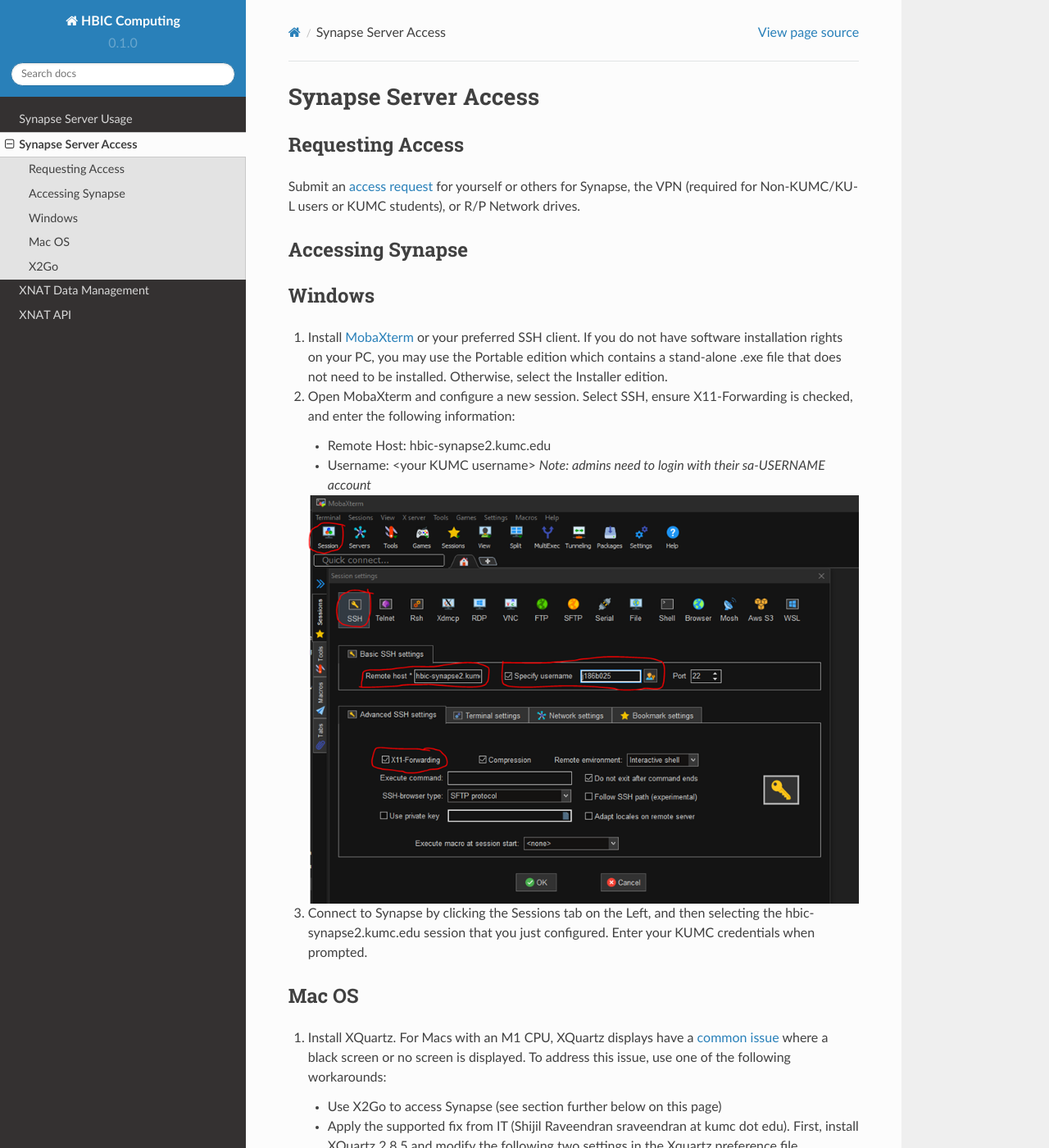
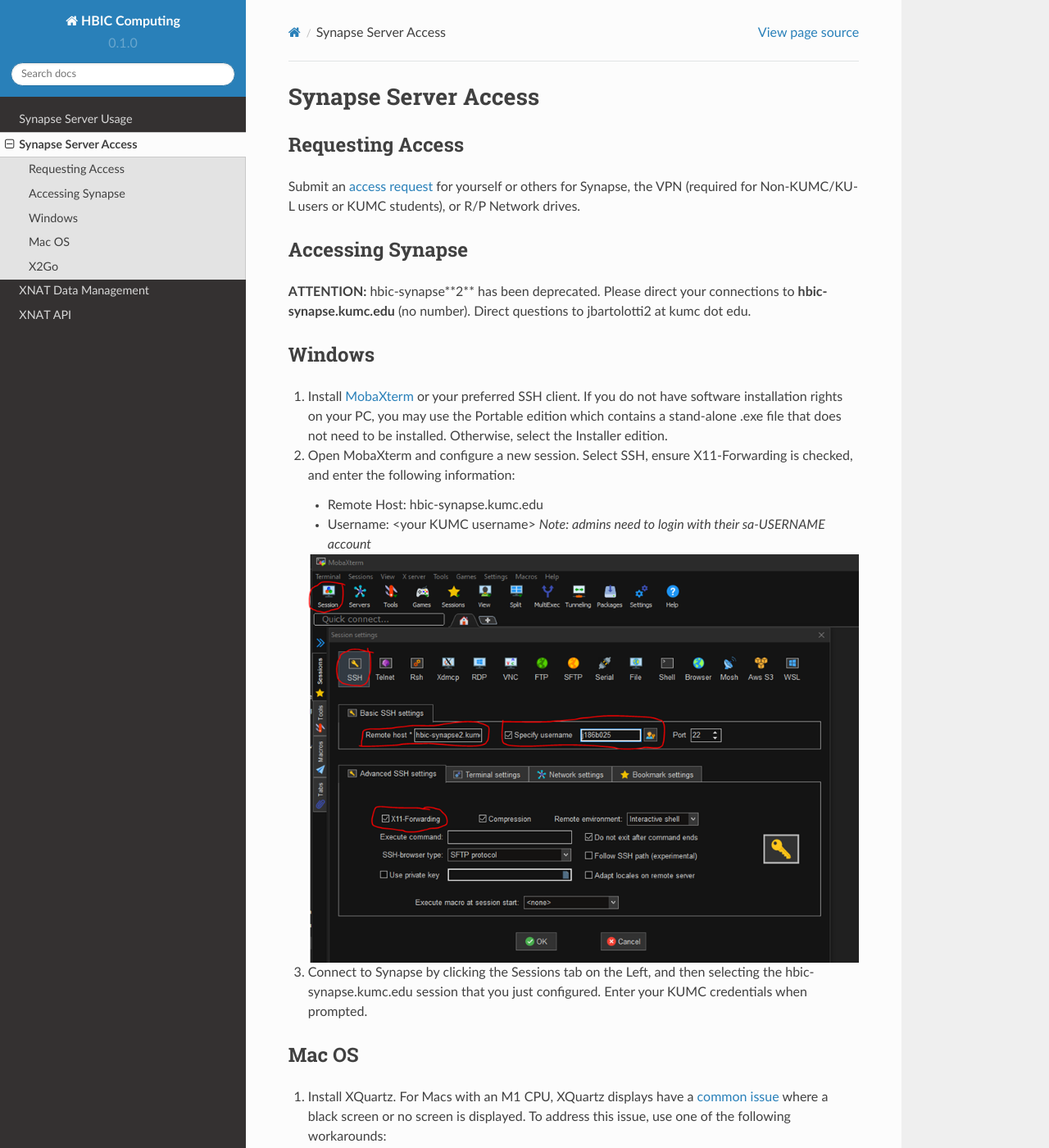
Before and after one commit to jbartolotti/hbic-computing, a Sphinx documentation site: the page built from docs/source/synapse_access.rst, in a window 1280 px wide and 1400 px high. Shown: the whole window at 82% size. Built offline with Sphinx 7.4.7 and the Read the Docs theme 2.0.0, drawn with Linux system fonts in a browser that asks for light colours; some of the changed text lies outside the part shown.

Commit message:
Update synapse_access.rst
hbic-synapse2 to hbic-synapse

```diff
--- a/docs/source/synapse_access.rst
+++ b/docs/source/synapse_access.rst
@@ -13,21 +13,23 @@
 Accessing Synapse
 ------------------------
 
+**ATTENTION:** hbic-synapse**2** has been deprecated. Please direct your connections to **hbic-synapse.kumc.edu** (no number). Direct questions to jbartolotti2 at kumc dot edu.
+
 Windows
 ----------------------
 
 #. Install `MobaXterm <https://mobaxterm.mobatek.net/download-home-edition.html>`_ or your preferred SSH client. If you do not have software installation rights on your PC, you may use the Portable edition which contains a stand-alone .exe file that does not need to be installed. Otherwise, select the Installer edition.
 #. Open MobaXterm and configure a new session. Select SSH, ensure X11-Forwarding is checked, and enter the following information:
 
-   * Remote Host: hbic-synapse2.kumc.edu
+   * Remote Host: hbic-synapse.kumc.edu
 
    * Username: <your KUMC username> *Note: admins need to login with their sa-USERNAME account*
 
    .. image:: media/mobaxterm_1.png
      :width: 800
-     :alt: A screenshot of MobaXterm. A red circle is drawn around the "Session" button on the top row of the application. A pop-up window titled "Session settings" is opened, and there is a red circle drawn around the "SSH" tab. In the section Basic SSH settings, the field Remote host is circled and contains the text "hbic-synapse2.kumc.edu". A red circle is drawn around the specify username field. The filed is checked and contains an example username, a123b456. In the panel below, the "Advanced SSH settings" tab is selected. A red circle is drawn around the option X-11 forwarding, and this option is checked.
+     :alt: A screenshot of MobaXterm. A red circle is drawn around the "Session" button on the top row of the application. A pop-up window titled "Session settings" is opened, and there is a red circle drawn around the "SSH" tab. In the section Basic SSH settings, the field Remote host is circled and contains the text "hbic-synapse.kumc.edu". A red circle is drawn around the specify username field. The filed is checked and contains an example username, a123b456. In the panel below, the "Advanced SSH settings" tab is selected. A red circle is drawn around the option X-11 forwarding, and this option is checked.
 
-#. Connect to Synapse by clicking the Sessions tab on the Left, and then selecting the hbic-synapse2.kumc.edu session that you just configured. Enter your KUMC credentials when prompted.
+#. Connect to Synapse by clicking the Sessions tab on the Left, and then selecting the hbic-synapse.kumc.edu session that you just configured. Enter your KUMC credentials when prompted.
 
 Mac OS
 -------------------------
@@ -48,7 +50,7 @@
 
    .. code-block:: console
 
-     ssh -Y <username>@hbic-synapse2.kumc.edu
+     ssh -Y <username>@hbic-synapse.kumc.edu
 
 
 
@@ -72,7 +74,7 @@
 
    **Session tab**
 
-   * Host: hbic-synapse2.kumc.edu
+   * Host: hbic-synapse.kumc.edu
 
    * Login: <your KUMC username, e.g. j186b025>
 
```
Also changed, not shown: other parts of docs/source/synapse_access.rst (+1 -1 lines).
